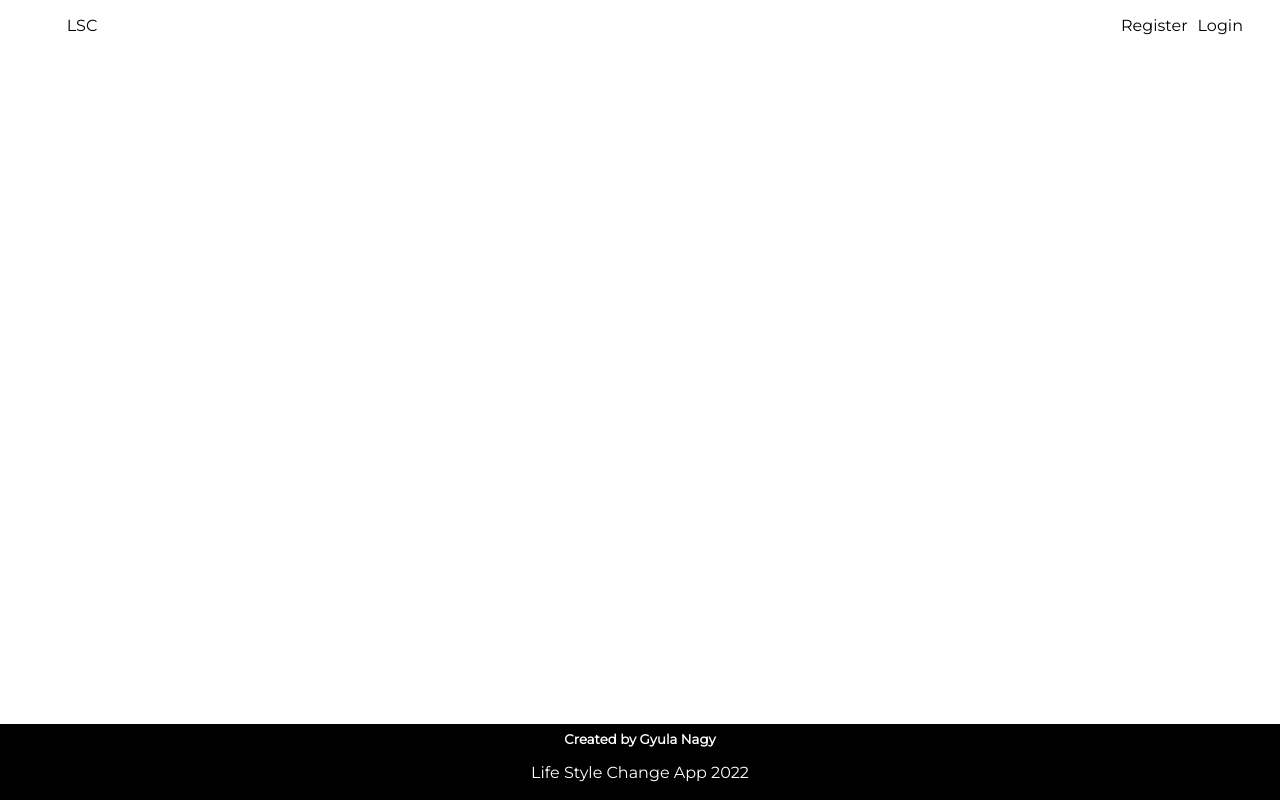
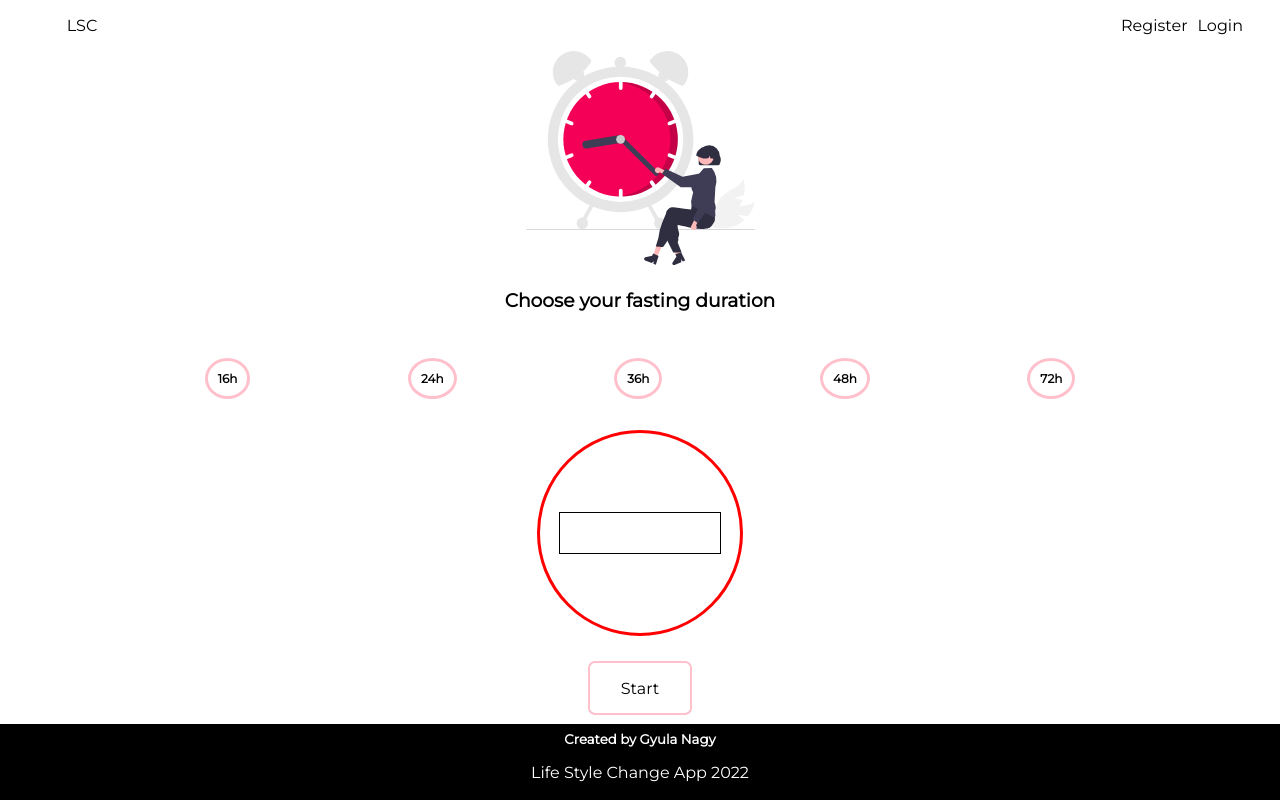
Before and after one commit to shuyin21/fasting, a plain HTML site: page Fasting/fasting.html in a window 1280 px wide. Drawn offline with Linux system fonts and the light colour scheme; a web font is replaced by a local one.

Commit message:
working on fasting app

```diff
--- a/Fasting/fasting.css
+++ b/Fasting/fasting.css
@@ -70,3 +70,109 @@ li {
     margin: 5px 0 0;
     color: #fff;
 }
+
+#header {
+    grid-area: header;
+    background-image: url('../images/undraw-images/time.svg');
+    background-size: contain;
+    background-repeat: no-repeat;
+    object-fit: cover;
+    background-position: center;
+
+}
+
+#info {
+    grid-area: info;
+}
+
+#selection {
+    grid-area: selection;
+    display: flex;
+    align-items: center;
+    justify-content: space-between;
+    padding: 0 2%;
+}
+
+.circle {
+    border: 3px solid pink;
+    padding: 10px;
+    border-radius: 50%;
+    font-size: 12px;
+    font-weight: 700;
+}
+
+#timer {
+    grid-area: timer;
+    display: flex;
+    align-items: center;
+    justify-content: center;
+}
+
+#clock {
+    width: 200px;
+    height: 200px;
+    border: 3px solid red;
+    border-radius: 50%;
+    display: flex;
+    align-items: center;
+    justify-content: center;
+}
+
+#digital {
+    width: 80%;
+    height: 20%;
+    border: 1px solid #000;
+}
+
+#button-div {
+    grid-area: button;
+
+
+}
+
+#button {
+    width: 100px;
+    height: 50px;
+    border: 2px solid pink;
+    border-radius: 7px;
+}
+
+#main {
+    width: 95%;
+    height: 85%;
+    padding: 0 2.5%;
+    display: grid;
+    gap: 5px;
+    grid-template-columns: 0.5fr 1fr 0.5fr;
+    grid-template-rows: 1fr 0.2fr 0.4fr 1fr 0.4fr;
+    grid-template-areas:
+
+        'header header header'
+        'info info info'
+        'selection selection selection'
+        '. timer .'
+        '. button .';
+
+
+}
+
+div {
+    text-align: center;
+}
+
+@media screen and (min-width:900px) {
+    #main {
+
+        grid-template-columns: 0.5fr 1fr 1fr 1fr 0.5fr;
+        grid-template-rows: 1fr 0.2fr 0.4fr 1fr 0.4fr;
+        grid-template-areas:
+
+            '. header header header .'
+            '. info info info .'
+            '. selection selection selection .'
+            '. . timer . .'
+            '. . button . .';
+
+
+    }
+}
--- a/Fasting/fasting.html
+++ b/Fasting/fasting.html
@@ -33,10 +33,24 @@
     <div id="main">
 
         <div id="header"></div>
-        <div id="info"></div>
-        <div id="selection"></div>
-        <div id="timer"></div>
-        <div id="button"></div>
+        <div id="info">
+            <h3>Choose your fasting duration</h3>
+        </div>
+        <div id="selection">
+            <div class="circle" value="16">16h</div>
+            <div class="circle" value="24">24h</div>
+            <div class="circle" value="36">36h</div>
+            <div class="circle" value="48">48h</div>
+            <div class="circle" value="72">72h</div>
+        </div>
+        <div id="timer">
+            <div id="clock">
+                <div id="digital"></div>
+            </div>
+        </div>
+        <div id="button-div" class="centering">
+            <div id="button" class="centering">Start</div>
+        </div>
     </div>
     <script src="fasting.js"></script>
 </body>
```
Also changed, not shown: images/undraw-images/time.svg (added).
